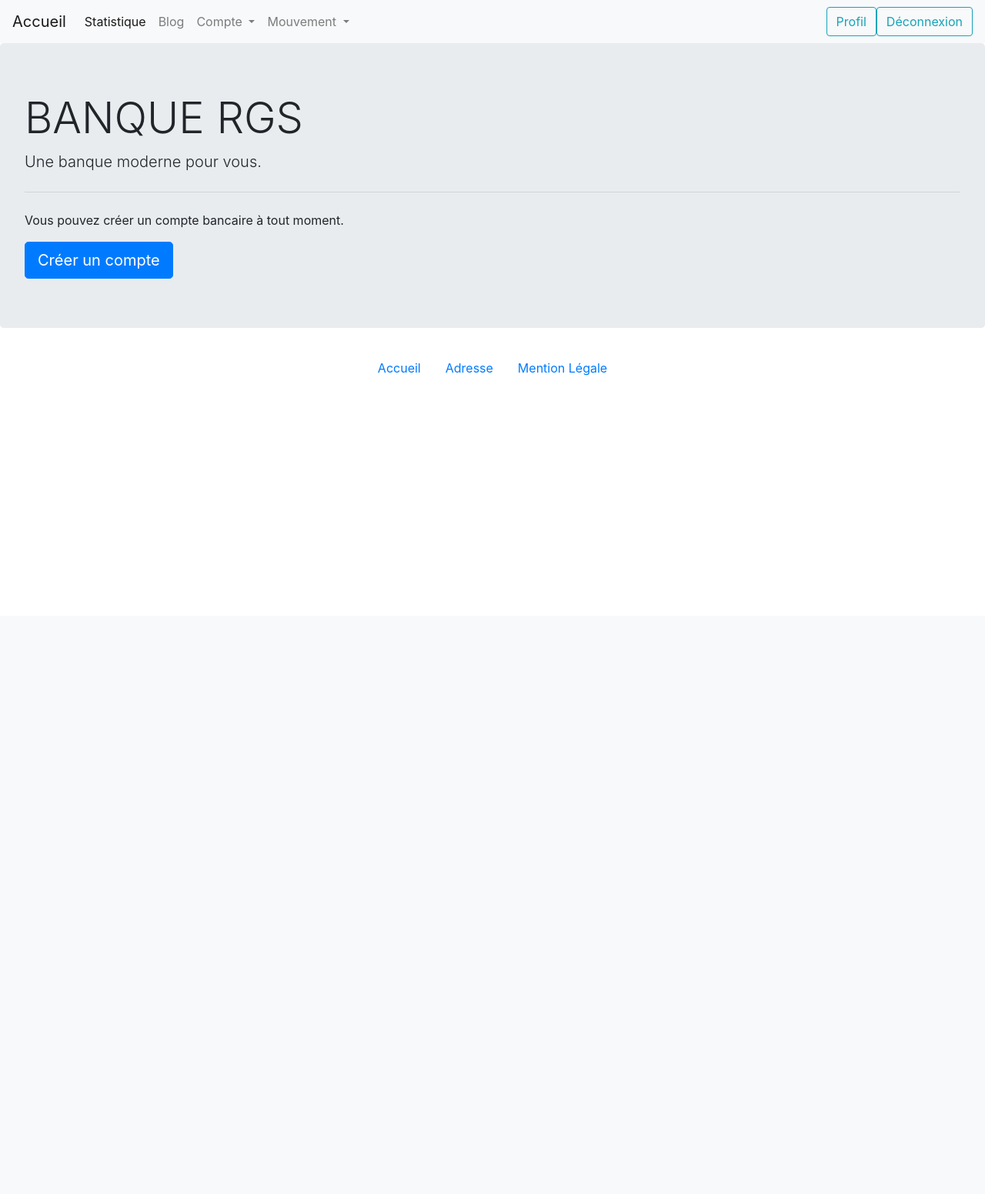
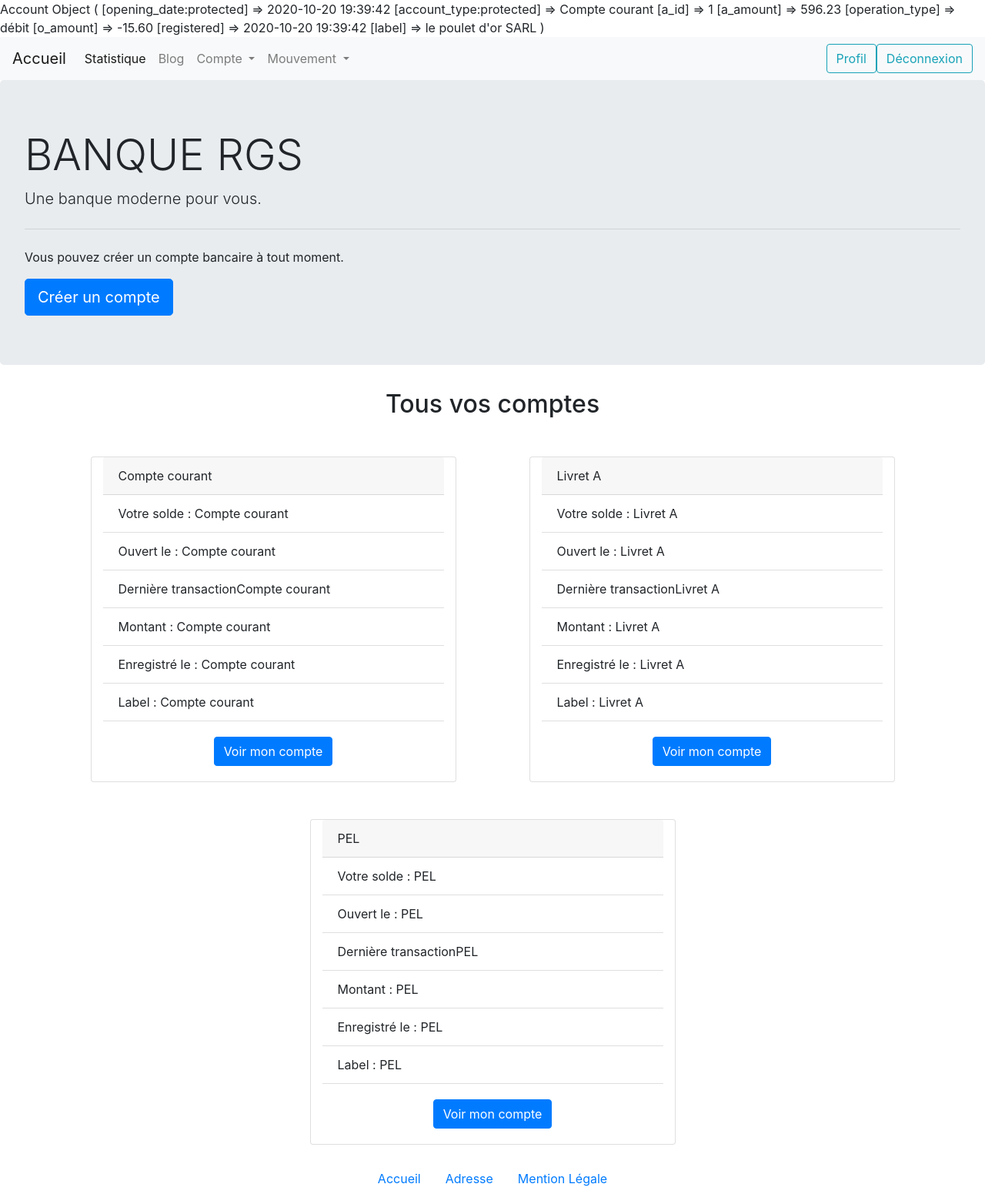
Before and after one commit to royce76/poo_rg_banque, a PHP site: page / in a window 1280 px wide. Shown: the whole page at 77% size. Before the commit the page ends 488 px from the top, so only its background shows below. Run offline with PHP 8.4, Linux system fonts and the light colour scheme; the visitor is signed in with stand-in values (Sample User, id 1); data comes from the database, SQL or seed files in the repository.

Commit message:
probleme initialisation

```diff
--- a/index.php
+++ b/index.php
@@ -1,2 +1,15 @@
 <?php
+session_start();
+if (!isset($_SESSION["user_info"]) && empty($_SESSION["user_info"])) {
+  header("Location: userConnection.php");
+}
+require 'model/connection/Connexion.php';
+require 'model/entity/Account.php';
+require 'model/manager/AccountManager.php';
+
+$account_manager = new AccountManager();
+//On récupère les comptes objets dans un tableau
+$accounts_user = $account_manager->showAccounts();
+print_r($accounts_user[0]);
+
 require 'view/indexView.php';
--- a/model/entity/Account.php
+++ b/model/entity/Account.php
@@ -2,7 +2,7 @@
 /**
  *
  */
- session_start();
+ // session_start();
 class Account
 {
   const ACCOUNT_TYPE = [
@@ -14,13 +14,13 @@ class Account
     "Lep"
   ];
 
-  protected int $id;
-  protected float $amount;
-  protected string $opening_date;
+  protected ?int $id;
+  protected ?float $amount;
+  protected ?string $opening_date;
   protected string $account_type;
-  protected int $user_id;
+  protected ?int $user_id;
 
-  public function setId(int $id):self {
+  public function setId(int $id = null):self {
     $this->id = $id;
     return $this;
   }
@@ -29,7 +29,7 @@ class Account
     return $this->id;
   }
 
-  public function setAmount(float $amount):self {
+  public function setAmount(float $amount = null):self {
     $this->amount = $amount;
     return $this;
   }
@@ -38,7 +38,7 @@ class Account
     return $this->amount;
   }
 
-  public function setOpeningDate(string $opening_date):self {
+  public function setOpeningDate(string $opening_date = null):self {
     $this->opening_date = $opening_date;
     return $this;
   }
@@ -58,7 +58,7 @@ class Account
     return $this->account_type;
   }
 
-  public function setUserId(int $id_user):self {
+  public function setUserId(int $id_user = null):self {
     $id_user = $_SESSION["user_id"];
     $this->user_id = $id_user;
     return $this;
--- /dev/null
+++ b/model/manager/AccountManager.php
@@ -0,0 +1,46 @@
+<?php
+// session_start();
+
+/**
+ *
+ */
+class AccountManager
+{
+  private PDO $_db;
+
+  function __construct() {
+    $this->setDb(CONNEXION::getConnexion());
+  }
+
+  public function setDb(PDO $db) {
+    $this->_db = $db;
+  }
+
+  public function getDb() {
+    return $this->_db;
+  }
+
+  public function showAccounts() {
+    $query = $this->getDb()->prepare (
+      "SELECT DISTINCT a.id AS a_id, a.amount AS a_amount, a.opening_date, a.account_type, o.operation_type, o.amount AS o_amount, o.registered, o.label
+      FROM User AS u
+      INNER JOIN Account AS a
+      ON u.id = a.user_id AND u.id = :user_id
+      -- show account even there is no operation
+      LEFT JOIN Operation AS o
+      ON a.id = o.account_id
+      WHERE o.id IN (SELECT MAX(o.id)
+      FROM Operation AS o
+      GROUP BY o.account_id)
+      OR a.id NOT IN (SELECT o.account_id
+        FROM Operation AS o)"
+    );
+    $result = $query->execute([
+      "user_id" => $_SESSION["user_id"]
+    ]);
+
+    $accounts = $query->fetchAll(PDO::FETCH_CLASS, "Account");
+    return $accounts;
+  }
+
+}
--- a/model/manager/UserManager.php
+++ b/model/manager/UserManager.php
@@ -25,8 +25,8 @@ class UserManager {
     $query->execute([
       "email" => $user->getEmail()
     ]);
-    $user_email = $query->fetchAll(PDO::FETCH_CLASS, "User");
-    return $user_email;
+    $user_info = $query->fetchAll(PDO::FETCH_CLASS, "User");
+    return $user_info;
   }
 
 }
--- a/view/indexView.php
+++ b/view/indexView.php
@@ -2,6 +2,31 @@
 require 'view/template/nav.php';
 require 'view/template/header.php';
 ?>
+
+<h2 class="text-center my-4">Tous vos comptes</h2>
+<div class="container">
+  <div class="row">
+    <?php foreach ($accounts_user as $key => $accounts): ?>
+      <div class="card col-10 col-md-5 mx-auto my-4" style="width: 18rem;">
+        <div class="card-header">
+          <?= $accounts->getAccountType(); ?>
+        </div>
+        <ul class="list-group list-group-flush">
+          <li class="list-group-item">Votre solde : <?= $accounts->getAccountType(); ?></li>
+          <li class="list-group-item">Ouvert le : <?= $accounts->getAccountType(); ?></li>
+          <li class="list-group-item">Dernière transaction<?= $accounts->getAccountType(); ?></li>
+          <li class="list-group-item">Montant : <?= $accounts->getAccountType(); ?></li>
+          <li class="list-group-item">Enregistré le : <?= $accounts->getAccountType(); ?></li>
+          <li class="list-group-item">Label : <?= $accounts->getAccountType(); ?></li>
+        </ul>
+        <div class="card-body d-flex justify-content-center align-items-center">
+          <a href=<?="showaccount.php?id={$accounts->getAccountType()}"?> class="btn btn-primary">Voir mon compte</a>
+        </div>
+      </div>
+    <?php endforeach; ?>
+  </div>
+</div>
+
 <?php
 require 'view/template/footer.php';
 ?>
--- a/view/template/nav.php
+++ b/view/template/nav.php
@@ -7,10 +7,10 @@
   }
 ?>
 <?php
-  session_start();
-  if (!isset($_SESSION["user_info"]) && empty($_SESSION["user_info"])) {
-    header("Location: userConnection.php");
-  }
+  // session_start();
+  // if (!isset($_SESSION["user_info"]) && empty($_SESSION["user_info"])) {
+  //   header("Location: userConnection.php");
+  // }
   // if (isset($_POST["deconnexion"])) {
   //   session_destroy();
   //   header("Location: connexion.php");
```
